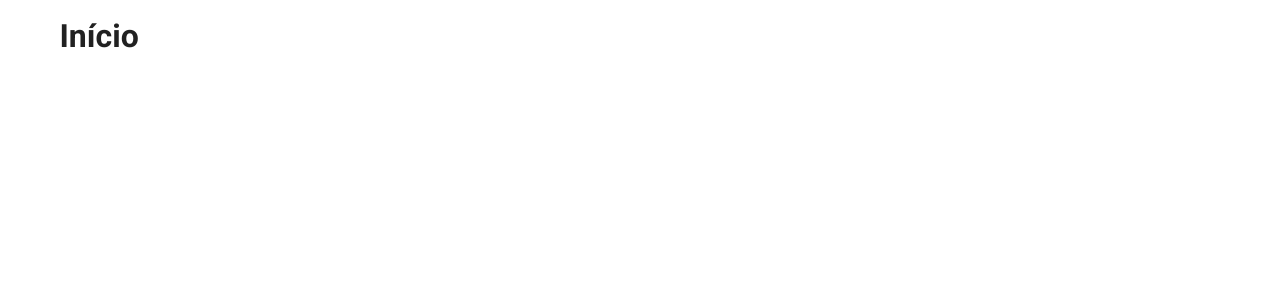
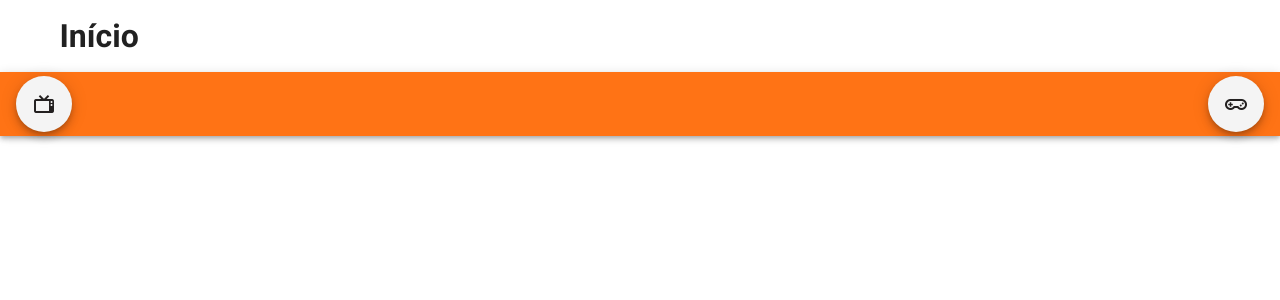
Before and after one commit to anderrf/hackathon-decola-2021, a Vue app: page / in a window 1280 px wide. Shown: the top 300 px of the page. Built offline with nearby package versions, Linux system fonts and the light colour scheme.

Commit message:
Barra de seleção de animes ou games

```diff
--- a/src/App.vue
+++ b/src/App.vue
@@ -2,13 +2,18 @@
   <v-app>
     <v-main>
       <router-view/>
+      <BarraSelecao/>
     </v-main>
   </v-app>
 </template>
 
 <script>
+  import BarraSelecao from './components/shared/BarraSelecao'
   export default {
-    name: 'App'
+    name: 'App',
+    components: {
+      BarraSelecao
+    }
   }
 </script>
 <style>
--- /dev/null
+++ b/src/components/shared/BarraSelecao.vue
@@ -0,0 +1,19 @@
+<template>
+    <v-toolbar color="#FF7315" class="barra-selecao">
+        <v-btn fab color="#F4F4f4" class="my-3">
+            <v-icon color="#232020">mdi-television-classic</v-icon>
+        </v-btn>
+        <v-spacer></v-spacer>
+        <v-btn fab color="#F4F4f4" class="my-3">
+            <v-icon color="#232020">mdi-controller-classic-outline</v-icon>
+        </v-btn>
+    </v-toolbar>
+</template>
+<script>
+    export default {
+        name: 'BarraSelecao'
+    }
+</script>
+<style scoped>
+
+</style>
```
